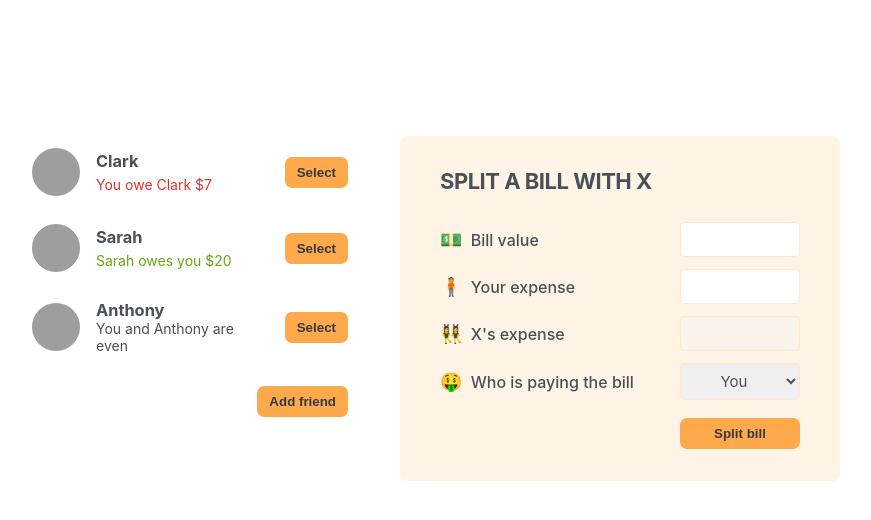
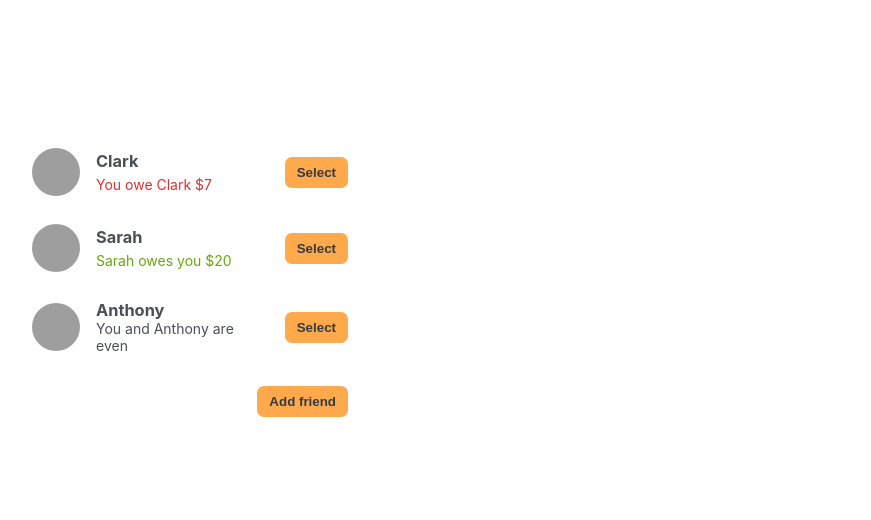
Before and after one commit to olliepegram/eat-n-split, a React (Create React App) app: page / in a window 1280 px wide. Shown: the top 520 px of the page, without its empty margins (210-1081 px from the left). Built offline with nearby package versions, Linux system fonts and the light colour scheme; grey boxes are pictures that could not be loaded.

Commit message:
split bill form elements are now controlled

```diff
--- a/src/App.js
+++ b/src/App.js
@@ -35,6 +35,7 @@
 export default function App() {
 	const [friends, setFriends] = useState(initialFriends);
 	const [showAddFriend, setShowAddFriend] = useState(false);
+	const [selectedFriend, setSelectedFriend] = useState(null);
 
 	const handleShowAddFriend = () => setShowAddFriend(!showAddFriend);
 
@@ -43,36 +44,51 @@
 		setShowAddFriend(false);
 	}
 
+	function handleSelection(friend) {
+		setSelectedFriend((selected) =>
+			selected?.id === friend.id ? null : friend
+		);
+		setShowAddFriend(false);
+	}
+
 	return (
 		<div className='app'>
 			<div className='sidebar'>
-				<FriendsList friends={friends} />
+				<FriendsList
+					friends={friends}
+					onSelection={handleSelection}
+					selectedFriend={selectedFriend}
+				/>
 				{showAddFriend && <FormAddFriend onAddFriend={handleAddFriend} />}
 				<Button onClick={handleShowAddFriend}>
 					{showAddFriend ? 'Close' : 'Add friend'}
 				</Button>
 			</div>
-			<FormSplitBill />
+			{selectedFriend && <FormSplitBill selectedFriend={selectedFriend} />}
 		</div>
 	);
 }
 
-function FriendsList({ friends }) {
+function FriendsList({ friends, onSelection, selectedFriend }) {
 	return (
 		<ul>
 			{friends.map((friend) => (
 				<Friend
 					friend={friend}
 					key={friend.id}
+					onSelection={onSelection}
+					selectedFriend={selectedFriend}
 				/>
 			))}
 		</ul>
 	);
 }
 
-function Friend({ friend }) {
+function Friend({ friend, onSelection, selectedFriend }) {
+	const isSelected = selectedFriend?.id === friend.id;
+
 	return (
-		<li>
+		<li className={isSelected ? 'selected' : ''}>
 			<img
 				src={friend.image}
 				alt={friend.name}
@@ -90,7 +106,9 @@
 				</p>
 			)}
 			{friend.balance === 0 && <p>You and {friend.name} are even</p>}
-			<Button>Select</Button>
+			<Button onClick={() => onSelection(friend)}>
+				{isSelected ? 'Close' : 'Select'}
+			</Button>
 		</li>
 	);
 }
@@ -141,27 +159,48 @@
 	);
 }
 
-function FormSplitBill() {
+function FormSplitBill({ selectedFriend }) {
+	const [bill, setBill] = useState('');
+	const [paidByUser, setPaidByUser] = useState('');
+	const paidByFriend = bill ? bill - paidByUser : '';
+	const [whoIsPaying, setWhoIsPaying] = useState('user');
+
 	return (
 		<form className='form-split-bill'>
-			<h2>Split a bill with X</h2>
+			<h2>Split a bill with {selectedFriend.name}</h2>
 
 			<label>💵 Bill value</label>
-			<input type='text' />
+			<input
+				type='text'
+				value={bill}
+				onChange={(e) => setBill(Number(e.target.value))}
+			/>
 
 			<label>🧍 Your expense</label>
-			<input type='text' />
+			<input
+				type='text'
+				value={paidByUser}
+				onChange={(e) =>
+					setPaidByUser(
+						Number(e.target.value) > bill ? paidByUser : Number(e.target.value)
+					)
+				}
+			/>
 
-			<label>👯‍♀️ X's expense</label>
+			<label>👯‍♀️ {selectedFriend.name}'s expense</label>
 			<input
 				type='text'
 				disabled
+				value={paidByFriend}
 			/>
 
 			<label htmlFor=''>🤑 Who is paying the bill</label>
-			<select>
+			<select
+				value={whoIsPaying}
+				onChange={(e) => setWhoIsPaying(e.target.value)}
+			>
 				<option value='user'>You</option>
-				<option value='friend'>X</option>
+				<option value='friend'>{selectedFriend.name}</option>
 			</select>
 
 			<Button>Split bill</Button>
```
